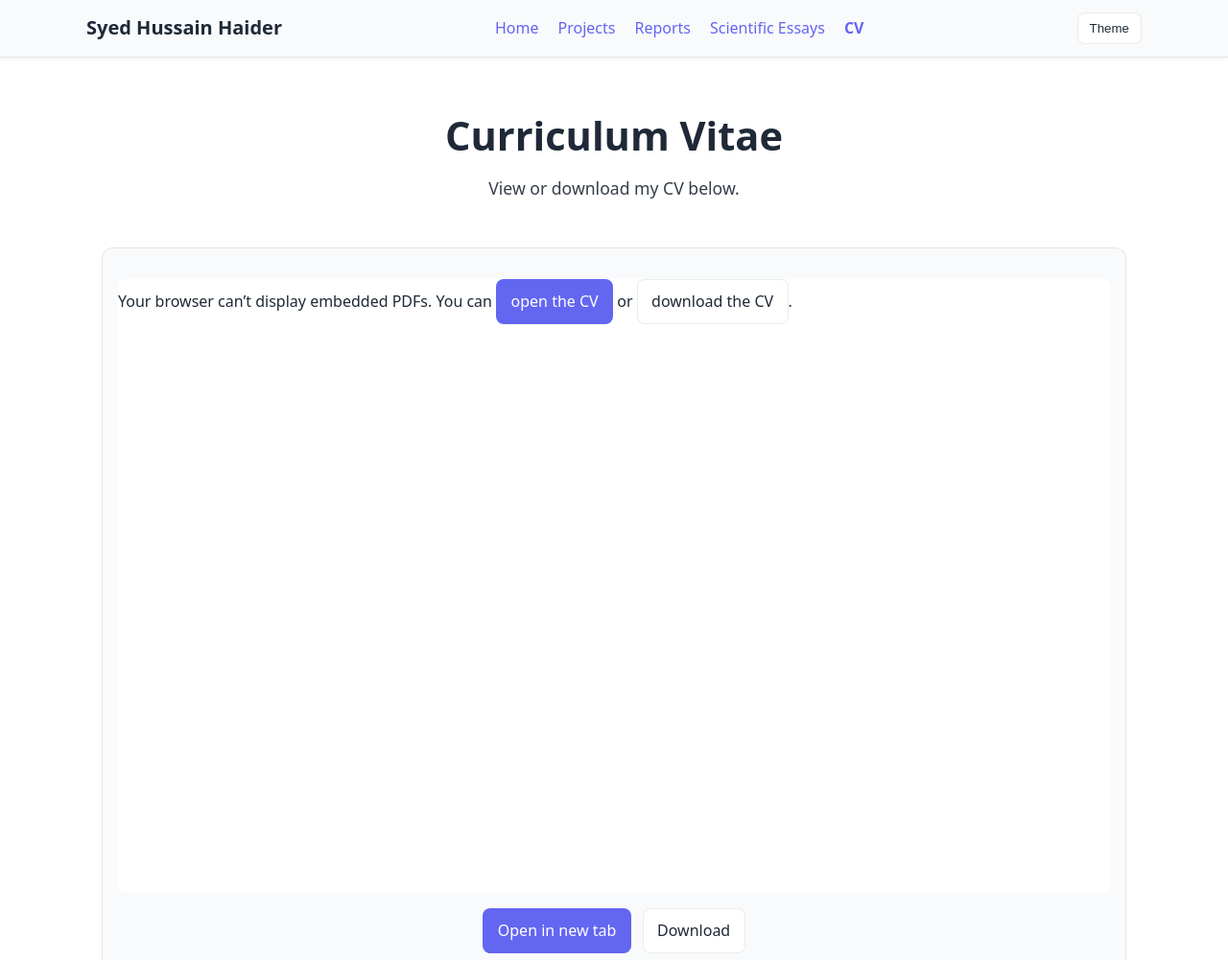
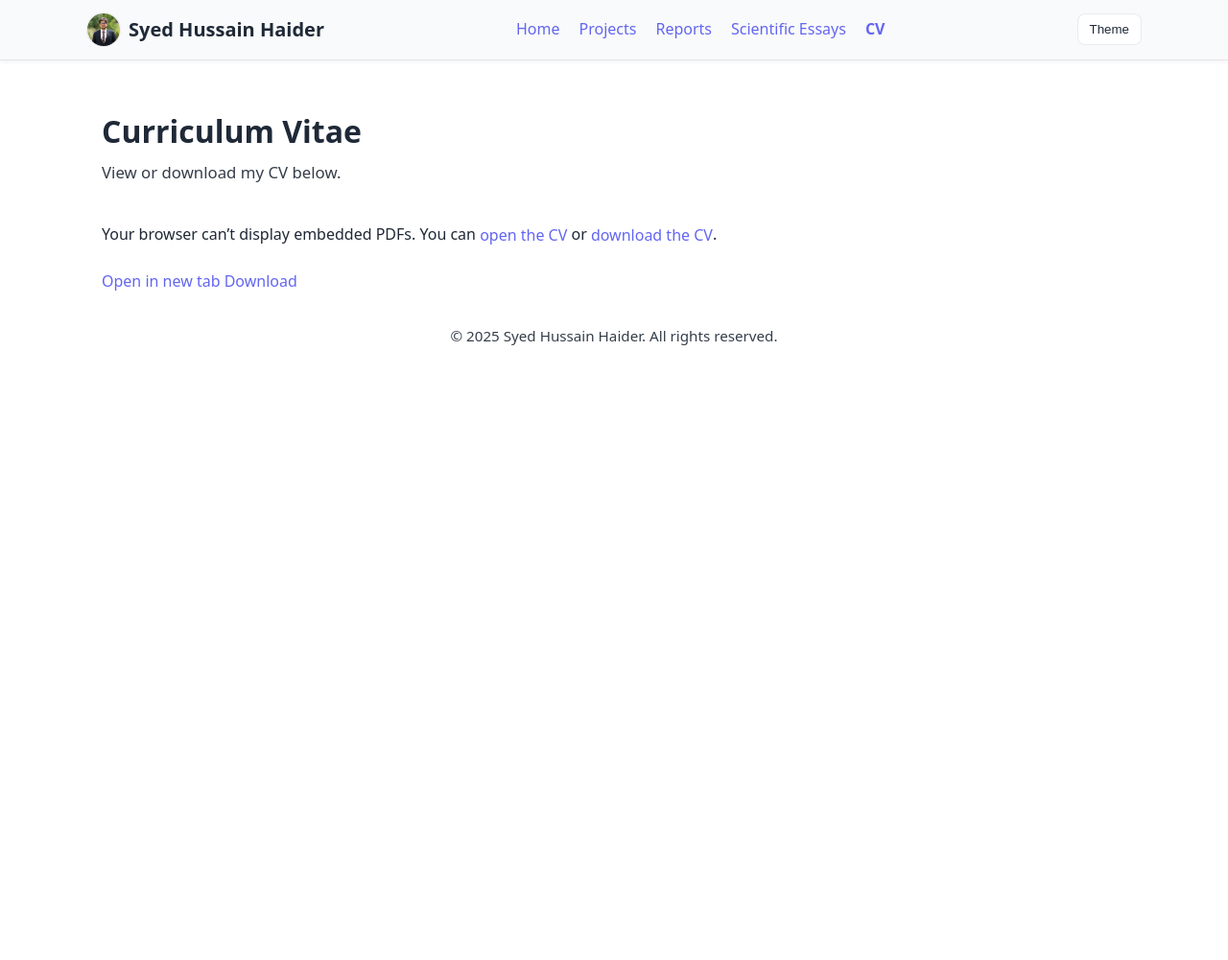
Before and after one commit to syedhussainhaider137/syedhussainhaider137.github.io, a plain HTML site: page cv.html in a window 1280 px wide. Shown: the top 1001 px of the page at 96% size. After the commit the page ends 800 px from the top, so only its background shows below. Drawn offline with Linux system fonts and the light colour scheme.

Commit message:
Update cv.html

```diff
--- a/cv.html
+++ b/cv.html
@@ -5,6 +5,7 @@
 <meta name="viewport" content="width=device-width, initial-scale=1" />
 <title>CV – Syed Hussain Haider</title>
 <style>
+  /* === Design system (matches index/cv) === */
   :root {
     --bg-color: #ffffff;
     --text-color: #1f2937;
@@ -29,11 +30,13 @@
     font-family: system-ui, -apple-system, Segoe UI, Roboto, sans-serif;
     background-color: var(--bg-color);
     color: var(--text-color);
-    transition: background-color .3s, color .3s;
+    transition: background-color 0.3s, color 0.3s;
     line-height: 1.6;
   }
   a { color: var(--primary-color); text-decoration: none; }
-  a:focus-visible, button:focus-visible { outline: 2px solid var(--primary-color); outline-offset: 2px; }
+  a:focus-visible, button:focus-visible, input:focus-visible, select:focus-visible {
+    outline: 2px solid var(--primary-color); outline-offset: 2px;
+  }
 
   .container { width: min(1100px, 92vw); margin: 0 auto; padding-inline: 1rem; }
 
@@ -45,43 +48,88 @@
     border-bottom: 1px solid var(--border);
   }
   .nav-inner { display: flex; align-items: center; justify-content: space-between; gap: 1rem; padding: .8rem 0; }
-  .logo { font-size: clamp(1.1rem, 1vw + 1rem, 1.25rem); font-weight: 700; }
-  .nav-actions { display: flex; align-items: center; gap: .5rem; }
-  .toggle-theme, .menu-toggle { border: 1px solid var(--border); background: var(--bg-color); color: var(--text-color); padding: .5rem .75rem; border-radius: 8px; cursor: pointer; }
-  .toggle-theme:hover, .menu-toggle:hover { background: var(--card-bg); }
+
+  /* Logo + profile pic */
+  .logo {
+    display: flex;
+    align-items: center;
+    gap: 0.5rem;
+    font-size: clamp(1.1rem, 1vw + 1rem, 1.25rem);
+    font-weight: 700;
+  }
+  .logo .profile-pic {
+    width: 36px;
+    height: 36px;
+    border-radius: 50%;
+    object-fit: cover;
+    object-position: center;
+    border: 1.5px solid var(--border);           /* subtle ring that adapts to theme */
+    background: var(--bg-color);                 /* avoids dark fringing on dark mode */
+  }
+
   .nav-links { list-style: none; display: flex; gap: 1.25rem; margin: 0; padding: 0; }
   .nav-links a { font-weight: 500; }
   .nav-links a.active { color: var(--primary-color); font-weight: 700; }
-
+  .nav-actions { display: flex; align-items: center; gap: .5rem; }
+  .toggle-theme, .menu-toggle {
+    border: 1px solid var(--border);
+    background: var(--bg-color);
+    color: var(--text-color);
+    padding: .5rem .75rem;
+    border-radius: 8px;
+    cursor: pointer;
+  }
+  .toggle-theme:hover, .menu-toggle:hover { background: var(--card-bg); }
   @media (max-width: 768px) {
     .nav-links { display: none; }
     .nav-links.open { display: grid; grid-template-columns: 1fr; gap: .25rem; padding: .5rem 0; }
   }
   @media (min-width: 769px) { .menu-toggle { display: none; } }
 
-  /* Hero */
-  .hero { text-align: center; padding: clamp(1.25rem, 4vw, 3rem) 0; }
-  .hero h1 { margin: 0; font-size: clamp(1.6rem, 2.6vw + 1rem, 2.6rem); }
-  .hero p { margin: .5rem 0 0; font-size: clamp(1rem, .6vw + .9rem, 1.1rem); opacity: .9; }
+  /* Page header */
+  .hero { text-align: left; padding: clamp(1.25rem, 4vw, 3rem) 0 1rem; }
+  .hero h1 { margin: 0 0 .35rem 0; font-size: clamp(1.4rem, 2.2vw + 1rem, 2rem); }
+  .hero p { margin: 0; opacity: .9; font-size: clamp(0.95rem, 0.4vw + 0.9rem, 1.05rem); }
 
-  /* CV viewer */
-  .viewer-card { background: var(--card-bg); border: 1px solid var(--border); border-radius: 12px; padding: 1rem; box-shadow: 0 2px 4px var(--card-shadow); }
-  .pdf-viewer {
-    width: 100%;
-    height: clamp(480px, 80vh, 960px);
-    border: none;
+  /* Controls (Search + Sort) */
+  .controls {
+    display: flex;
+    flex-wrap: wrap;
+    align-items: center;
+    gap: .75rem;
+    padding-bottom: 1rem;
+  }
+  .controls input, .controls select {
+    width: auto;
+    min-width: 220px;
+    background: var(--card-bg);
+    border: 1px solid var(--border);
+    color: var(--text-color);
+    padding: 0.6rem 0.8rem;
     border-radius: 8px;
-    background: #fff;
-    display: block;
   }
-  .actions { display: flex; flex-wrap: wrap; gap: .75rem; align-items: center; justify-content: center; margin-top: 1rem; }
-  .btn { border: 1px solid var(--border); background: var(--bg-color); color: var(--text-color); padding: .6rem .9rem; border-radius: 8px; text-decoration: none; display: inline-block; }
-  .btn.primary { background: var(--primary-color); color: #fff; border-color: transparent; }
+
+  /* Card grid */
+  .sections { display: grid; grid-template-columns: 1fr; gap: 1.25rem; padding: 1rem 0 2.5rem; }
+  @media (min-width: 600px) { .sections { grid-template-columns: repeat(2, 1fr); } }
+  @media (min-width: 960px) { .sections { grid-template-columns: repeat(3, 1fr); } }
+
+  .card {
+    background: var(--card-bg);
+    border: 1px solid var(--border);
+    border-radius: 12px;
+    padding: 1.2rem;
+    box-shadow: 0 2px 4px var(--card-shadow);
+    transition: transform 0.2s, box-shadow 0.2s;
+  }
+  .card:hover { transform: translateY(-4px); box-shadow: 0 6px 14px var(--card-shadow); }
+  .card h3 { margin: 0 0 .4rem; color: var(--primary-color); font-size: clamp(1.05rem, .6vw + 1rem, 1.2rem); }
+  .card p { margin: 0 0 .5rem; line-height: 1.45; }
+  .card .muted { opacity: .8; font-size: .95rem; }
+  .btn { display: inline-block; margin-top: .4rem; }
+  .empty { grid-column: 1 / -1; text-align: center; opacity: .8; }
 
   footer { text-align: center; padding: 2rem 1rem; font-size: .95rem; opacity: .9; }
-
-  /* Media */
-  img, video { max-width: 100%; height: auto; display: block; }
 
   /* Reduced motion */
   @media (prefers-reduced-motion: reduce) { * { transition: none !important; } }
@@ -106,7 +154,10 @@
 <body>
   <nav class="navbar">
     <div class="container nav-inner">
-      <div class="logo">Syed Hussain Haider</div>
+      <div class="logo">
+  <img src="IMG_2932.JPG" alt="Profile picture of Syed Hussain Haider" class="profile-pic">
+  Syed Hussain Haider
+</div>
       <ul class="nav-links" id="primary-nav" aria-label="Primary Navigation">
         <li><a href="index.html">Home</a></li>
         <li><a href="projects.html">Projects</a></li>
```
